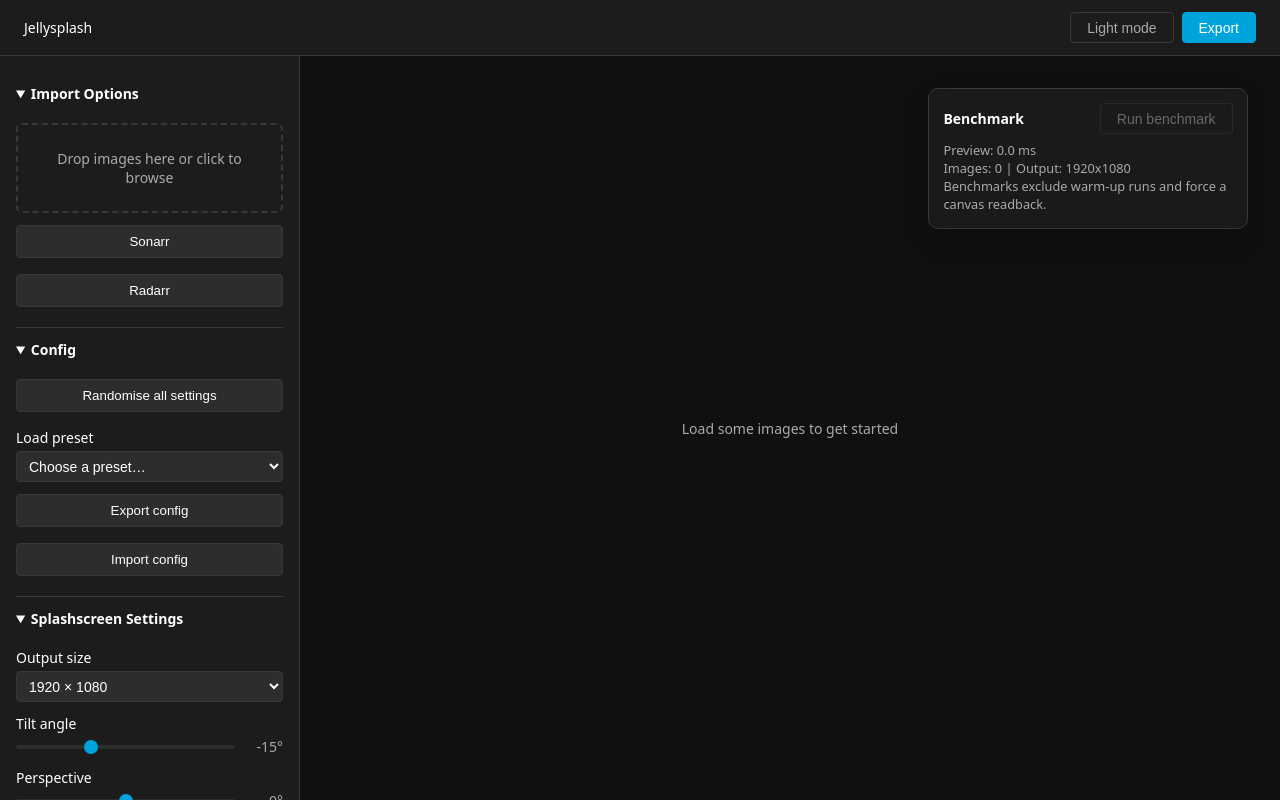
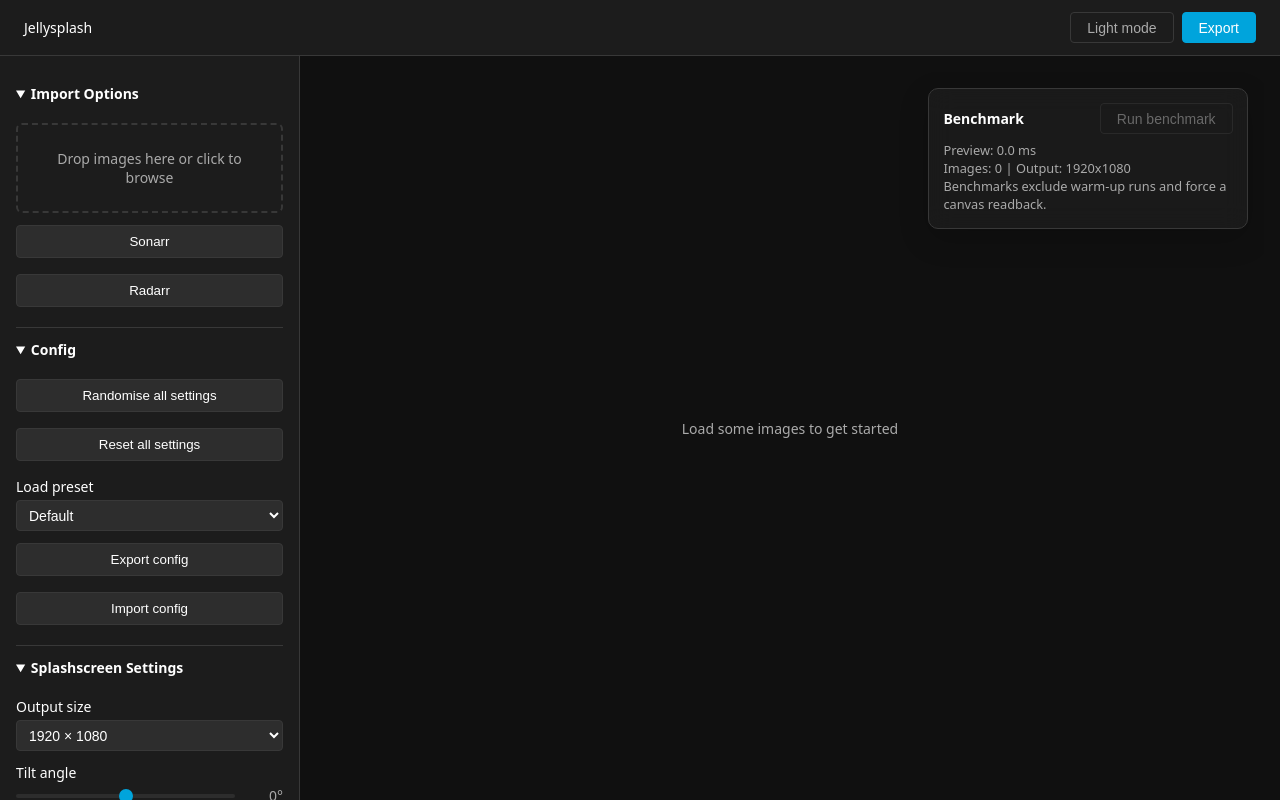
Before and after one commit to 3x333/jellysplash, a React (Vite) app: page / in a window 1280 px wide. Built offline with nearby package versions, Linux system fonts and the light colour scheme.

Commit message:
change preset/config functionality, change default config

```diff
--- a/src/App.tsx
+++ b/src/App.tsx
@@ -4,6 +4,7 @@ import { useState, useCallback, useRef, useEffect } from 'react';
 import { DEFAULT_CONFIG } from './types';
 import type { JellysplashConfig, ImageItem } from './types';
 import { PreviewCanvas } from './components/PreviewCanvas';
+import { PRESETS } from './presets';
 
 function App() {
   const [images, setImages] = useState<ImageItem[]>([]);
@@ -20,7 +21,7 @@ function App() {
     exportFnRef.current();
   }, [images.length]);
 
-  const [config, setConfig] = useState<JellysplashConfig>(DEFAULT_CONFIG);
+  const [config, setConfig] = useState<JellysplashConfig>(getDefaultAppConfig());
   const patchConfig = useCallback((patch: Partial<JellysplashConfig>) => {
     setConfig((prev) => ({ ...prev, ...patch }));
   }, []);
@@ -34,7 +35,7 @@ function App() {
       'solid',
     ];
     const aspectRatios: (number | 'source')[] = ['source', 0.667, 1.5, 1.333, 1.778, 1];
-    patchConfig({
+    const nextPatch: Partial<JellysplashConfig> = {
       tilt: rand(-35, 35),
       cardSize: rand(150, 450),
       gap: rand(0, 30),
@@ -46,8 +47,13 @@ function App() {
       overlayStrength: rand(20, 80),
       aspectRatio: aspectRatios[rand(0, aspectRatios.length - 1)],
       seed: rand(0, 99999),
-    });
+    };
+    patchConfig(nextPatch);
   }, [patchConfig]);
+
+  const handleResetAll = useCallback(() => {
+    setConfig(getDefaultAppConfig());
+  }, []);
 
   const [theme, setTheme] = useState<'dark' | 'light'>(() => {
     return (localStorage.getItem('theme') as 'dark' | 'light') ?? 'dark';
@@ -82,6 +88,7 @@ function App() {
         images={images}
         onImagesChange={setImages}
         onRandomise={handleRandomise}
+        onResetAll={handleResetAll}
       />
       <main className="app-canvas">
         <PreviewCanvas images={images} config={config} onExportReady={handleExportReady} />
@@ -91,3 +98,8 @@ function App() {
 }
 
 export default App;
+
+function getDefaultAppConfig(): JellysplashConfig {
+  const defaultPreset = PRESETS.find((preset) => preset.name === 'Default');
+  return { ...DEFAULT_CONFIG, ...defaultPreset?.config };
+}
--- a/src/components/Sidebar.tsx
+++ b/src/components/Sidebar.tsx
@@ -1,4 +1,4 @@
-import { useRef } from 'react';
+import { useMemo, useRef } from 'react';
 import type { Dispatch, SetStateAction } from 'react';
 import { ControlRow, Slider } from './ControlRow';
 import { ColorField } from './ColorField';
@@ -13,6 +13,7 @@ interface SidebarProps {
   images: ImageItem[];
   onImagesChange: Dispatch<SetStateAction<ImageItem[]>>;
   onRandomise: () => void;
+  onResetAll: () => void;
 }
 
 export default function Sidebar({
@@ -21,11 +22,18 @@ export default function Sidebar({
   images,
   onImagesChange,
   onRandomise,
+  onResetAll,
 }: SidebarProps) {
   const sizeValue = `${config.outputWidth}x${config.outputHeight}`;
   const importRef = useRef<HTMLInputElement>(null);
-  const resetProp = <K extends keyof JellysplashConfig>(key: K) => onChange({ [key]: DEFAULT_CONFIG[key] });
-  const canResetProp = <K extends keyof JellysplashConfig>(key: K) => config[key] !== DEFAULT_CONFIG[key];
+  const resetProp = <K extends keyof JellysplashConfig>(key: K) =>
+    onChange({ [key]: DEFAULT_CONFIG[key] });
+  const canResetProp = <K extends keyof JellysplashConfig>(key: K) =>
+    config[key] !== DEFAULT_CONFIG[key];
+  const activePresetName = useMemo(() => {
+    const match = PRESETS.find((preset) => matchesPreset(config, preset.config));
+    return match?.name ?? '__custom__';
+  }, [config]);
 
   const exportConfig = () => {
     const json = JSON.stringify(config, null, 2);
@@ -75,16 +83,19 @@ export default function Sidebar({
           <button type="button" className="import-btn" onClick={onRandomise}>
             Randomise all settings
           </button>
+          <button type="button" className="import-btn" onClick={onResetAll}>
+            Reset all settings
+          </button>
           <ControlRow label="Load preset">
             <select
-              value=""
+              value={activePresetName}
               onChange={(e) => {
                 const preset = PRESETS.find((p) => p.name === e.target.value);
-                if (preset) onChange(preset.config);
+                if (preset) onChange({ ...DEFAULT_CONFIG, ...preset.config });
               }}
             >
-              <option value="" disabled>
-                Choose a preset…
+              <option value="__custom__" disabled>
+                Custom
               </option>
               {PRESETS.map((p) => (
                 <option key={p.name} value={p.name}>
@@ -114,7 +125,12 @@ export default function Sidebar({
         <div className="section-content">
           <ControlRow
             label="Output size"
-            onReset={() => onChange({ outputWidth: DEFAULT_CONFIG.outputWidth, outputHeight: DEFAULT_CONFIG.outputHeight })}
+            onReset={() =>
+              onChange({
+                outputWidth: DEFAULT_CONFIG.outputWidth,
+                outputHeight: DEFAULT_CONFIG.outputHeight,
+              })
+            }
             canReset={
               config.outputWidth !== DEFAULT_CONFIG.outputWidth ||
               config.outputHeight !== DEFAULT_CONFIG.outputHeight
@@ -133,7 +149,11 @@ export default function Sidebar({
             </select>
           </ControlRow>
 
-          <ControlRow label="Tilt angle" onReset={() => resetProp('tilt')} canReset={canResetProp('tilt')}>
+          <ControlRow
+            label="Tilt angle"
+            onReset={() => resetProp('tilt')}
+            canReset={canResetProp('tilt')}
+          >
             <Slider
               value={config.tilt}
               min={-45}
@@ -187,7 +207,6 @@ export default function Sidebar({
               <option value="source">Source (auto)</option>
               <option value="0.667">2:3 — Portrait</option>
               <option value="1.5">3:2 — Landscape</option>
-              <option value="1.333">4:3 — Classic</option>
               <option value="1.778">16:9 — Widescreen</option>
               <option value="1">1:1 — Square</option>
             </select>
@@ -242,7 +261,10 @@ export default function Sidebar({
             onReset={() => resetProp('bgColour')}
             canReset={canResetProp('bgColour')}
           >
-            <ColorField value={config.bgColour} onChange={(value) => onChange({ bgColour: value })} />
+            <ColorField
+              value={config.bgColour}
+              onChange={(value) => onChange({ bgColour: value })}
+            />
           </ControlRow>
 
           <ControlRow
@@ -424,3 +446,13 @@ function clamp(value: number, min: number, max: number): number {
 function isHexColour(value: string): boolean {
   return /^#[0-9a-fA-F]{6}$/.test(value);
 }
+
+function matchesPreset(
+  config: JellysplashConfig,
+  presetConfig: Partial<JellysplashConfig>,
+): boolean {
+  const resolvedPreset = { ...DEFAULT_CONFIG, ...presetConfig };
+  const keys = Object.keys(resolvedPreset) as Array<keyof JellysplashConfig>;
+
+  return keys.every((key) => config[key] === resolvedPreset[key]);
+}
--- a/src/presets.ts
+++ b/src/presets.ts
@@ -6,81 +6,18 @@ export interface Preset {
 
 export const PRESETS: Preset[] = [
   {
-    name: 'Cinematic',
-    config: {
-      tilt: -20,
-      cardSize: 350,
-      aspectRatio: 0.667,
-      gap: 12,
-      cornerRadius: 4,
-      jitter: 80,
-      brightness: 85,
-      saturation: 90,
-      overlayType: 'vignette',
-      overlayStrength: 65,
-      bgColour: '#000000',
-    },
-  },
-  {
-    name: 'Clean Grid',
+    name: 'Default',
     config: {
       tilt: 0,
-      cardSize: 280,
-      aspectRatio: 0.667,
-      gap: 8,
-      cornerRadius: 8,
-      jitter: 0,
+      cardSize: 325,
+      aspectRatio: 'source',
+      gap: 15,
+      cornerRadius: 5,
+      jitter: 150,
       brightness: 100,
       saturation: 100,
       overlayType: 'none',
-      bgColour: '#111111',
-    },
-  },
-  {
-    name: 'Chaos',
-    config: {
-      tilt: -30,
-      cardSize: 220,
-      aspectRatio: 'source',
-      gap: 6,
-      cornerRadius: 12,
-      jitter: 250,
-      brightness: 90,
-      saturation: 120,
-      overlayType: 'vignette',
-      overlayStrength: 50,
-      bgColour: '#000000',
-    },
-  },
-  {
-    name: 'Wide Screen',
-    config: {
-      tilt: -15,
-      cardSize: 400,
-      aspectRatio: 1.778,
-      gap: 10,
-      cornerRadius: 6,
-      jitter: 60,
-      brightness: 88,
-      saturation: 95,
-      overlayType: 'gradient',
-      overlayStrength: 55,
-      bgColour: '#0a0a0a',
-    },
-  },
-  {
-    name: 'Poster Wall',
-    config: {
-      tilt: -8,
-      cardSize: 200,
-      aspectRatio: 0.667,
-      gap: 4,
-      cornerRadius: 2,
-      jitter: 20,
-      brightness: 95,
-      saturation: 100,
-      overlayType: 'vignette',
-      overlayStrength: 40,
+      overlayStrength: 100,
       bgColour: '#000000',
     },
   },
--- a/src/types.ts
+++ b/src/types.ts
@@ -30,18 +30,18 @@ export interface JellysplashConfig {
 export const DEFAULT_CONFIG: JellysplashConfig = {
   outputWidth: 1920,
   outputHeight: 1080,
-  cardSize: 300,
-  tilt: -15,
+  cardSize: 325,
+  tilt: 0,
   perspective: 0,
-  gap: 8,
-  cornerRadius: 8,
+  gap: 15,
+  cornerRadius: 5,
   aspectRatio: 'source',
-  jitter: 0,
+  jitter: 150,
   brightness: 100,
   saturation: 100,
-  overlayStrength: 50,
+  overlayStrength: 100,
   bgColour: '#000000',
-  overlayType: 'vignette',
+  overlayType: 'none',
   overlayColour: '#000000',
   seed: 69,
 };
```
